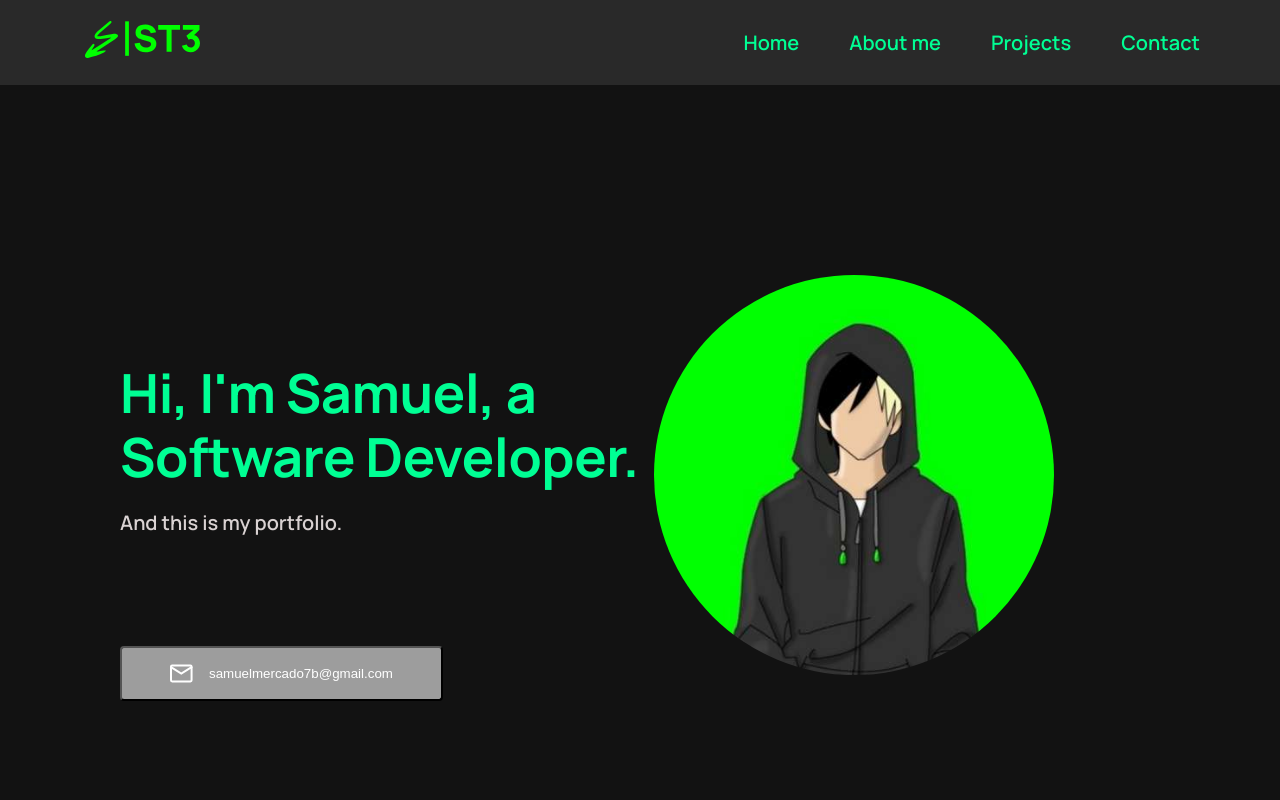
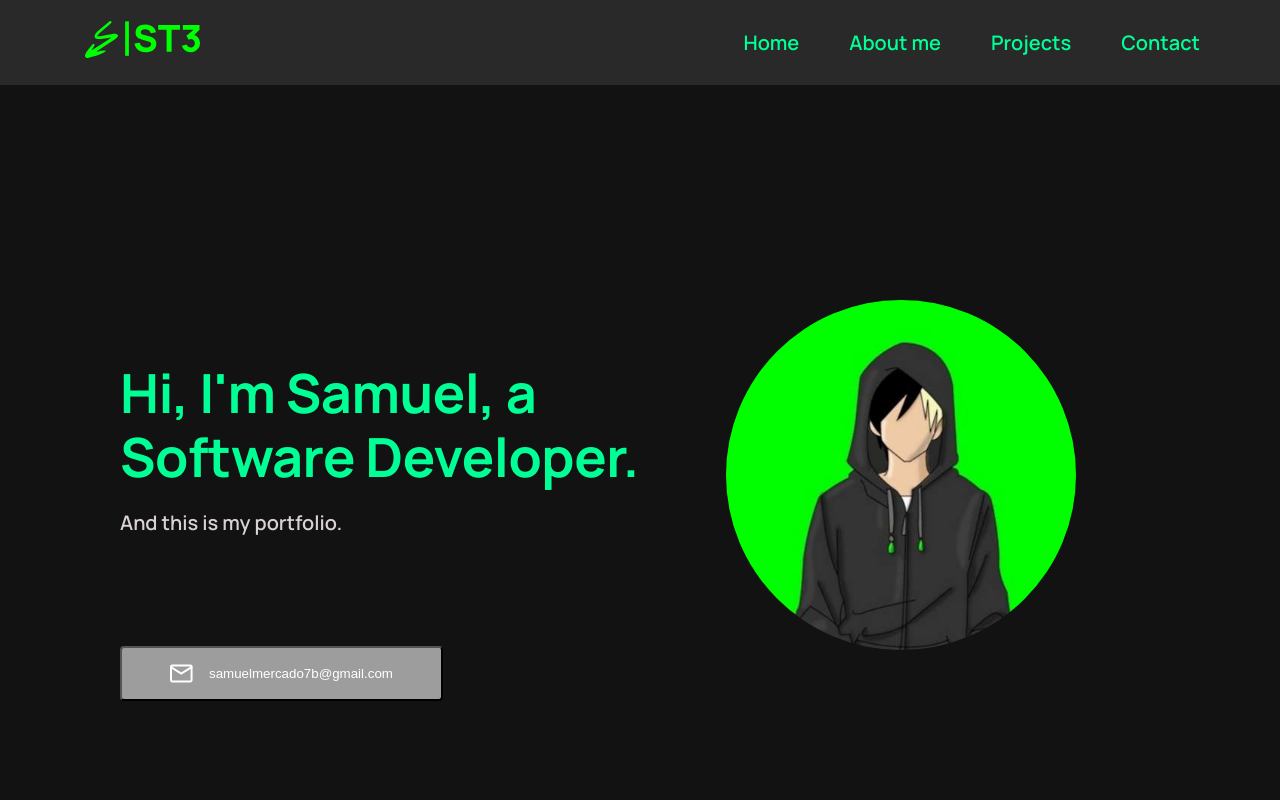
Before and after one commit to ST3chnical/portfolio-ST3chnical, a React (Create React App) app: page / in a window 1280 px wide. Shown: the top 800 px of the page. Built offline with nearby package versions, Linux system fonts and the light colour scheme.

Commit message:
Fix photo size

```diff
--- a/src/styles/hero.css
+++ b/src/styles/hero.css
@@ -50,16 +50,15 @@ h1 {
 }
 
 .photo-samuel {
-    width: 400px;
-    height: 400px;
+    width: 350px;
+    height: 350px;
     flex-shrink: 0;
     border-radius: 50%;
     background-image: url('/./public/images/perfil.jpg');
     background-size: cover;
     background-position: center;
     background-repeat: no-repeat;
-    margin-right: 202px;
-    margin-top: 129px;
+    margin: 129px 180px 0 45px;
 }
 
 @media screen and (max-width: 768px) {
```
